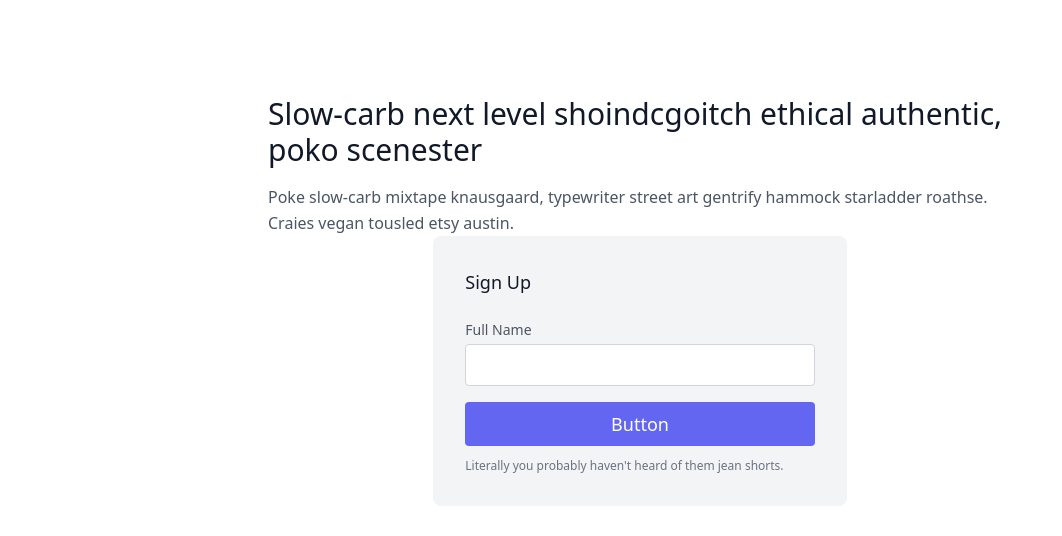
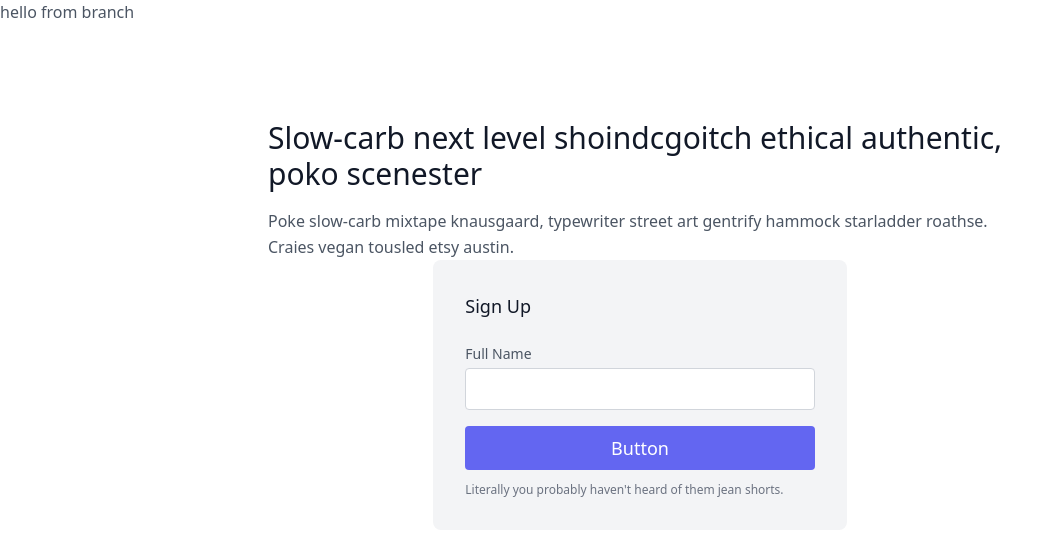
Before and after one commit to NickGofman/Active-Stage, a React (Create React App) app: page / in a window 1280 px wide. Shown: the top 536 px of the page, without its empty margins (0-1062 px from the left). Built offline with nearby package versions, Linux system fonts and the light colour scheme.

Commit message:
hello from branch

```diff
--- a/src/App.js
+++ b/src/App.js
@@ -2,6 +2,7 @@
 function App() {
   return (
     <section class="text-gray-600 body-font">
+      <h1>hello from branch</h1>
       <div class="container px-5 py-24 mx-auto flex flex-col items-center">
         <div class="lg:w-3/5 md:w-1/2 md:pr-16 lg:pr-0 pr-0">
           <h1 class="title-font font-medium text-3xl text-gray-900">
```
